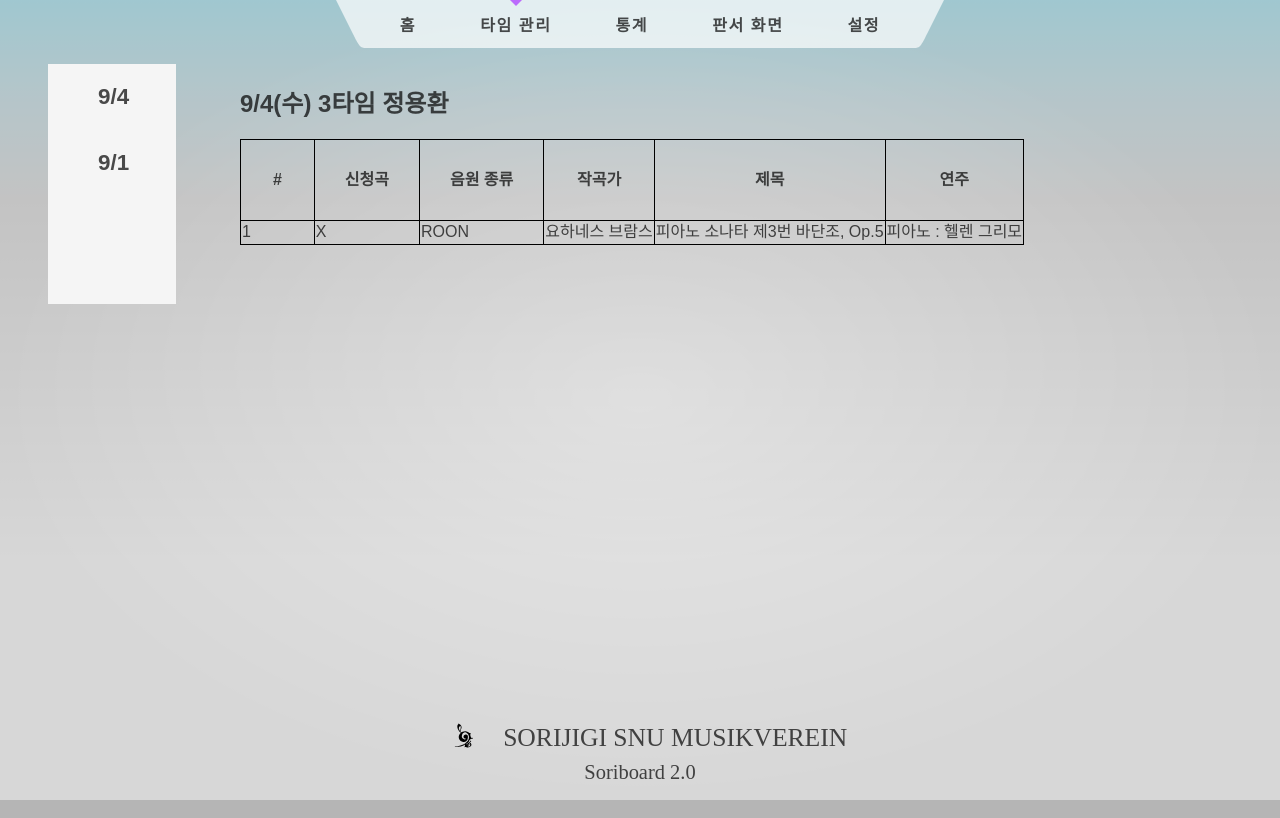
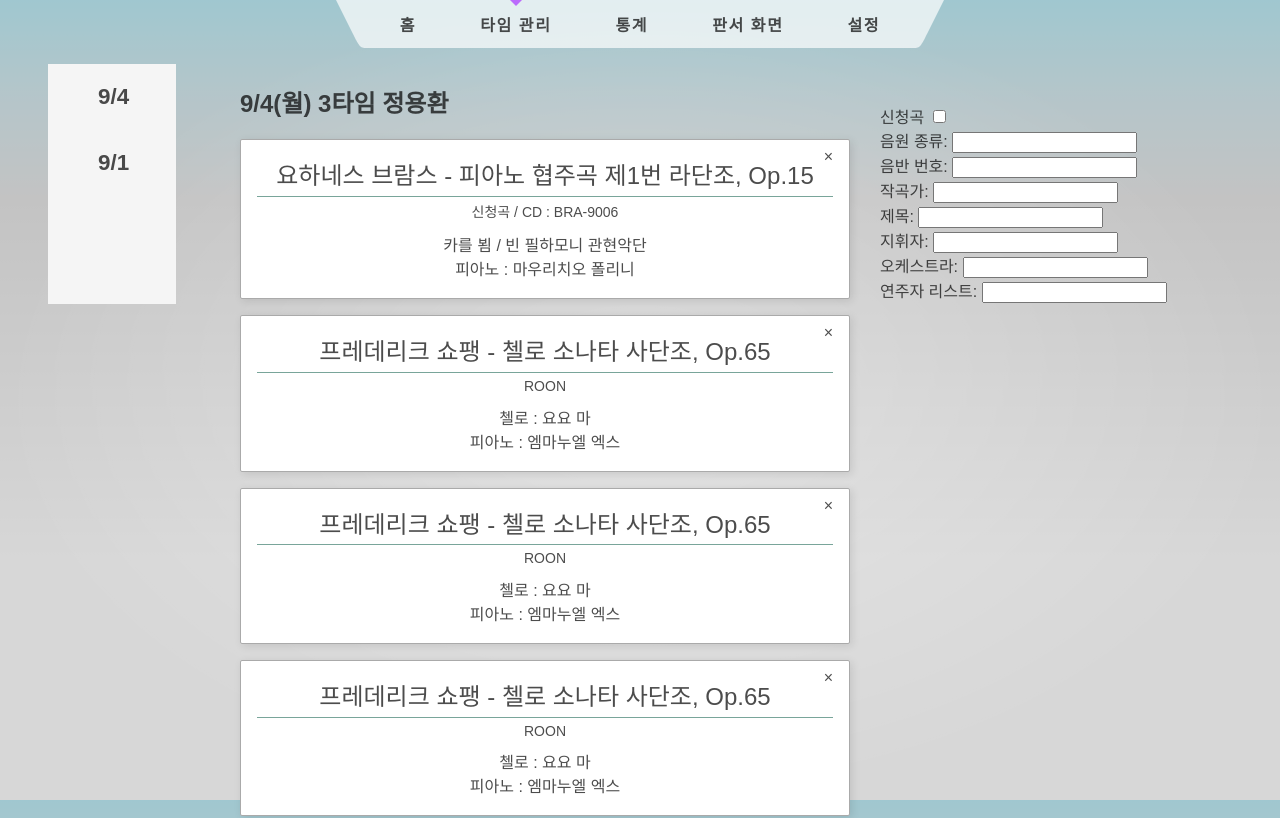
Before and after one commit to SNU-Sorijigi/SoriBoard-frontend, a SvelteKit app: page /time_manage in a window 1280 px wide. Shown: the top 818 px of the page. Built offline with nearby package versions, Linux system fonts and the light colour scheme.

Commit message:
Music component

```diff
--- a/src/app.html
+++ b/src/app.html
@@ -6,7 +6,7 @@
 <html lang="en">
 	<head>
 		<meta charset="utf-8" />
-		<link rel="icon" href=logo />
+		<link rel="icon" href="lib/images/logo.svg" />
 		<meta name="viewport" content="width=device-width" />
 		%sveltekit.head%
 	</head>
--- a/src/routes/Header.svelte
+++ b/src/routes/Header.svelte
@@ -1,6 +1,5 @@
 <script>
 	import { page } from '$app/stores';
-
 </script>
 
 <header>
--- a/src/routes/styles.css
+++ b/src/routes/styles.css
@@ -47,13 +47,6 @@ a {
 	text-decoration: none;
 }
 
-h1 {
-	font-size: 2rem;
-}
-
-h2 {
-	font-size: 1rem;
-}
 
 pre {
 	font-size: 16px;
@@ -75,7 +68,6 @@ pre {
 	margin: 0 auto;
 }
 
-input,
 button {
 	font-size: inherit;
 	font-family: inherit;
--- a/src/routes/time_manage/+page.svelte
+++ b/src/routes/time_manage/+page.svelte
@@ -1,5 +1,6 @@
 <script>
 	import { page } from '$app/stores';
+    import Music from './Music.svelte'
 </script>
 
 <nav>
@@ -28,52 +29,76 @@
 </nav>
 
 <div class="time_info">
-    <h2>9/4(수) 3타임 정용환</h2>
+    <h2>9/4(월) 3타임 정용환</h2>
 </div>
 <div class="time_table">
-    <table>
-        <thead>
-            <tr>
-                <th scope="col" style="width: 1vw">#</th>
-                <th scope="col">신청곡</th>
-                <th scope="col">음원 종류</th>
-                <th scope="col">작곡가</th>
-                <th scope="col">제목</th>
-                <th scope="col">연주</th>
-            </tr>
-        </thead>
-        <tbody>
-            <tr>
-                <td>1</td>
-                <td>X</td>
-                <td>ROON</td>
-                <td>요하네스 브람스</td>
-                <td>피아노 소나타 제3번 바단조, Op.5</td>
-                <td>피아노 : 헬렌 그리모</td>
-            </tr>
-        </tbody>
-    </table>
+    <Music>
+        <span slot="composer">요하네스 브람스</span>
+	    <span slot="name">피아노 협주곡 제1번 라단조, Op.15</span>
+	    <span slot="requested">신청곡</span>
+    	<span slot="source">CD : BRA-9006</span>
+	    <span slot="conductor">카를 뵘</span>
+    	<span slot="orchestra">빈 필하모니 관현악단</span>
+	    <span slot="performer">피아노 : 마우리치오 폴리니</span>
+    </Music>
+    <Music>
+        <span slot="composer">프레데리크 쇼팽</span>
+	    <span slot="name">첼로 소나타 사단조, Op.65</span>
+    	<span slot="source">ROON</span>
+	    <span slot="performer">첼로 : 요요 마<br>피아노 : 엠마누엘 엑스</span>
+    </Music>
+    <Music>
+        <span slot="composer">프레데리크 쇼팽</span>
+	    <span slot="name">첼로 소나타 사단조, Op.65</span>
+    	<span slot="source">ROON</span>
+	    <span slot="performer">첼로 : 요요 마<br>피아노 : 엠마누엘 엑스</span>
+    </Music>
+    <Music>
+        <span slot="composer">프레데리크 쇼팽</span>
+	    <span slot="name">첼로 소나타 사단조, Op.65</span>
+    	<span slot="source">ROON</span>
+	    <span slot="performer">첼로 : 요요 마<br>피아노 : 엠마누엘 엑스</span>
+    </Music>
+    <Music>
+        <span slot="composer">프레데리크 쇼팽</span>
+	    <span slot="name">첼로 소나타 사단조, Op.65</span>
+    	<span slot="source">ROON</span>
+	    <span slot="performer">첼로 : 요요 마<br>피아노 : 엠마누엘 엑스</span>
+    </Music>
+    <Music>
+        <span slot="composer">프레데리크 쇼팽</span>
+	    <span slot="name">첼로 소나타 사단조, Op.65</span>
+    	<span slot="source">ROON</span>
+	    <span slot="performer">첼로 : 요요 마<br>피아노 : 엠마누엘 엑스</span>
+    </Music>
+    <Music>
+        <span slot="composer">프레데리크 쇼팽</span>
+	    <span slot="name">첼로 소나타 사단조, Op.65</span>
+    	<span slot="source">ROON</span>
+	    <span slot="performer">첼로 : 요요 마<br>피아노 : 엠마누엘 엑스</span>
+    </Music>
+    <Music>
+        <span slot="composer">프레데리크 쇼팽</span>
+	    <span slot="name">첼로 소나타 사단조, Op.65</span>
+    	<span slot="source">ROON</span>
+	    <span slot="performer">첼로 : 요요 마<br>피아노 : 엠마누엘 엑스</span>
+    </Music>
+</div>
+
+<div class="command">
+    <form>
+        <label>신청곡 <input name="requested" type="checkbox"></label><br>
+        <label>음원 종류: <input name="source" type="text" required ></label><br>
+        <label>음반 번호: <input name="number" type="text"></label><br>
+        <label>작곡가: <input name="composer" type="text" required></label><br>
+        <label>제목: <input name="name" type="text" required></label><br>
+        <label>지휘자: <input name="conductor" type="text"></label><br>
+        <label>오케스트라: <input name="orchestra" type="text"></label><br>
+        <label>연주자 리스트: <input name="performer" type="text"></label><br>
+    </form>
 </div>
 
 <style>
-    table, th, td {
-        border: 1px solid black;
-    }
-    table {
-        table-layout: fixed;
-        border-collapse: collapse;
-    }
-    tr {
-        vertical-align: top;
-        height: 3vh;
-    }
-
-    tr, th {
-        font-size: 16px;
-        line-height: 20px;
-        vertical-align: top;
-        padding: 30px;
-    }
     nav {
         margin: 0;
         padding: 0;
@@ -126,8 +151,20 @@
         display: none;
     }
 
-    .time_info, .time_table {
+    .time_info {
         margin-left: 15vw;
+    }
+
+    .time_table {
+        margin-left: 15vw;
+        position: relative;
+
+    }
+
+    .command {
+        margin-left: 65vw;
+        margin-top: 5vh;
+        position: fixed;
     }
 
     h2 {
--- /dev/null
+++ b/src/routes/time_manage/Music.svelte
@@ -0,0 +1,69 @@
+<div class="music-card">
+    <div class="delete">
+        <span role="button" tabindex="0" class="button hover-red display-topright" title="close">&times;</span>
+    </div>
+	<div class="music-info">
+		<h2>
+			<slot name="composer"></slot>
+			-
+			<slot name="name"></slot>
+		</h2>
+		<div class="info">
+            {#if $$slots.requested}
+			<slot name="requested"></slot>
+			/
+            {/if}
+			<slot name="source"></slot>
+		</div>
+	</div>
+
+	<div class="performers">
+		{#if $$slots.conductor}
+		<slot name="conductor"></slot>
+		/
+		<slot name="orchestra"></slot>
+		<br>
+		{/if}
+		<slot name="performer"></slot>
+	</div>
+</div>
+
+<style>
+    .display-topright{position:absolute;right:0;top:0}
+    .hover-red:hover{color:#fff!important;background-color:#f44336!important}
+    .button{border:none;display:inline-block;padding:8px 16px;vertical-align:middle;overflow:hidden;text-decoration:none;color:inherit;background-color:inherit;text-align:center;cursor:pointer;white-space:nowrap}
+	.music-card {
+        display: block;
+        position:sticky;
+		width: 45vw;
+		border: 1px solid #aaa;
+		border-radius: 2px;
+		box-shadow: 2px 2px 8px rgba(0, 0, 0, 0.1);
+		padding: 1em;
+        margin-bottom: 1em;
+        background-color: white;
+	}
+
+	.music-info {
+		text-align: center
+	}
+
+	h2 {
+        font-size: 24px;
+		padding: 0 0 0.2em 0;
+		margin: 0 0 0.2em 0;
+		border-bottom: 1px solid #79a59a;
+	}
+
+    .info {
+        font-size: 14px;
+    }
+
+	.performers {
+		text-align: center;
+		padding: 0.8em 0 0 0;
+		margin: 0;
+		line-height: 1.5;
+        font-size: 16px;
+	}
+</style>
```
